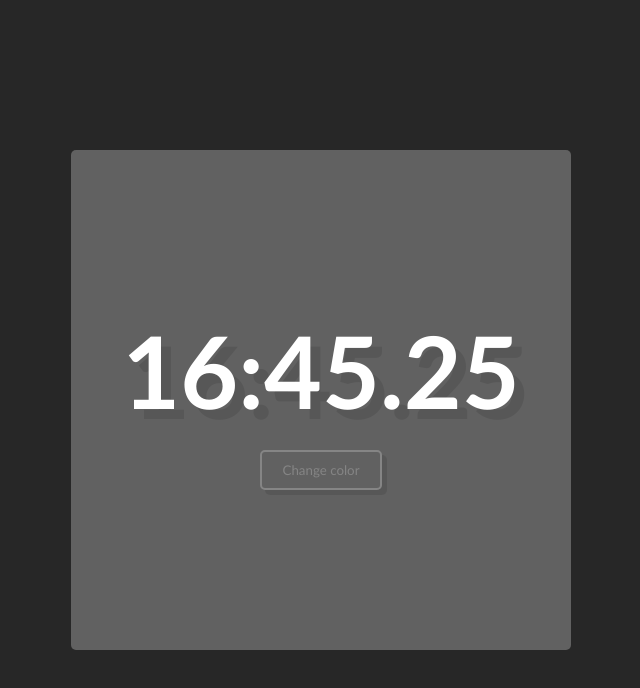
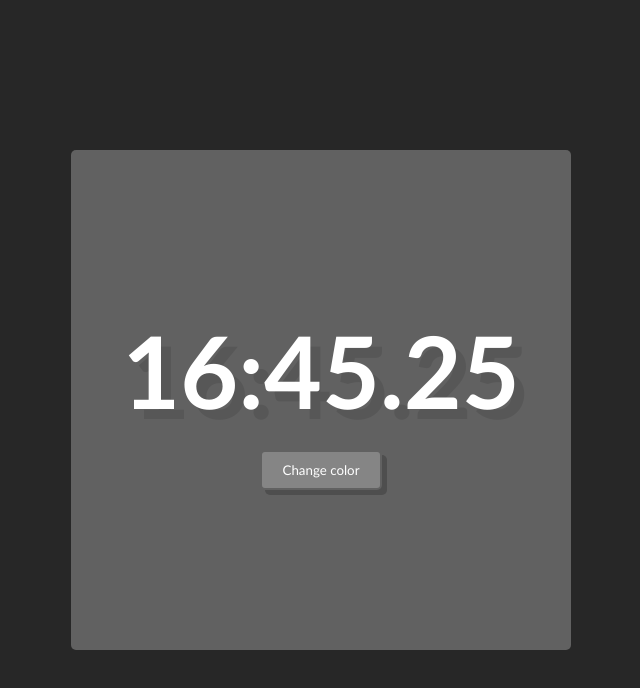
Before and after one commit to codingelephants-gpt/SuperClock, a plain HTML site: page index.html in a window 1280 px wide. In both pictures the pointer is over the button "Change color". Shown: the whole page, without its empty margins (319-959 px from the left). Drawn offline with Linux system fonts and the light colour scheme.

Commit message:
Make it even cooler!!

```diff
--- a/style.css
+++ b/style.css
@@ -39,3 +39,9 @@ button {
     border-radius: 5px;
     cursor: pointer;
 }
+button:hover {
+    background-color: rgb(133, 133, 133);
+    color: white;
+    border: 2px solid rgb(97, 97, 97);
+    box-shadow: 5px 5px 0px rgba(0, 0, 0, 0.2);
+}
```
